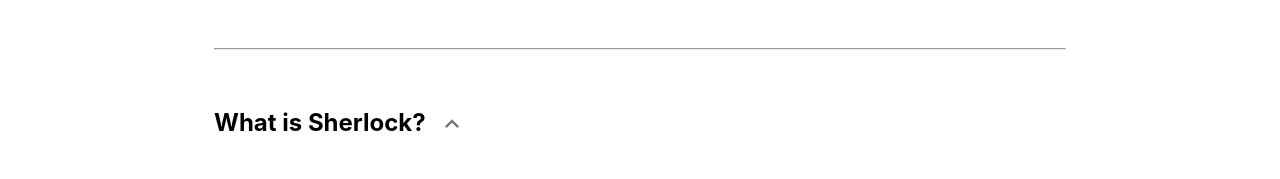
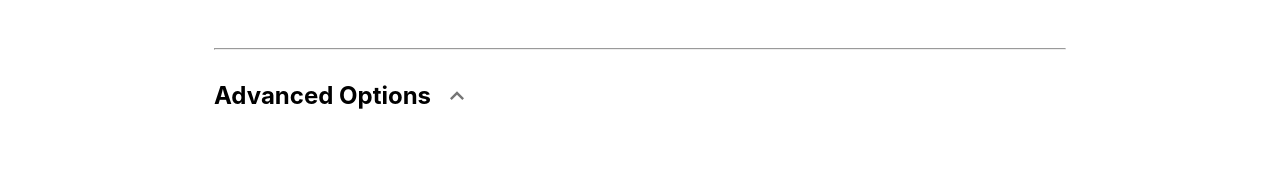
Before and after one commit to hirusha-adi/Stalker, a React (Create React App) app in the folder stalker/: page /sherlock in a window 1280 px wide. Shown: the part 598-777 px from the top of the page. Built offline with nearby package versions, Linux system fonts and the light colour scheme.

Commit message:
use the new CollapsibleSection

```diff
--- a/stalker/src/components/accountCheck/introInfomation.js
+++ b/stalker/src/components/accountCheck/introInfomation.js
@@ -1,35 +1,12 @@
 // react
-import React, { useState } from "react";
+import React from "react";
 
 // mui
-import Collapse from "@mui/material/Collapse";
-import IconButton from "@mui/material/IconButton";
 
-// mui icons
-import ExpandMoreIcon from "@mui/icons-material/ExpandMore";
-import ExpandLessIcon from "@mui/icons-material/ExpandLess";
+import CollapsibleSection from "../_shared/collapsibleSection";
 
 const IntroInformation = () => {
-  const [collapsed, setCollapsed] = useState(false);
-
-  const handleToggleCollapse = () => {
-    setCollapsed(!collapsed);
-  };
-
-  const IntoTitle = () => (
-    <h2 onClick={handleToggleCollapse}>
-      What is Sherlock?
-      <IconButton size="large" onClick={handleToggleCollapse}>
-        {collapsed ? (
-          <ExpandMoreIcon fontSize="inherit" />
-        ) : (
-          <ExpandLessIcon fontSize="inherit" />
-        )}
-      </IconButton>
-    </h2>
-  );
-
-  const ScannerNumverify = () => (
+  const SherlockIntroduction = () => (
     <>
       <p>
         Sherlock is a free and open-source tool available on GitHub. This tool
@@ -66,13 +43,14 @@
   );
 
   return (
-    <>
+    <CollapsibleSection
+      headerSize={2}
+      title="Advanced Options"
+      isCollapsed={false}
+    >
       <br></br>
-      <IntoTitle />
-      <Collapse in={!collapsed}>
-        <ScannerNumverify />
-      </Collapse>
-    </>
+      <SherlockIntroduction />
+    </CollapsibleSection>
   );
 };
 
```
